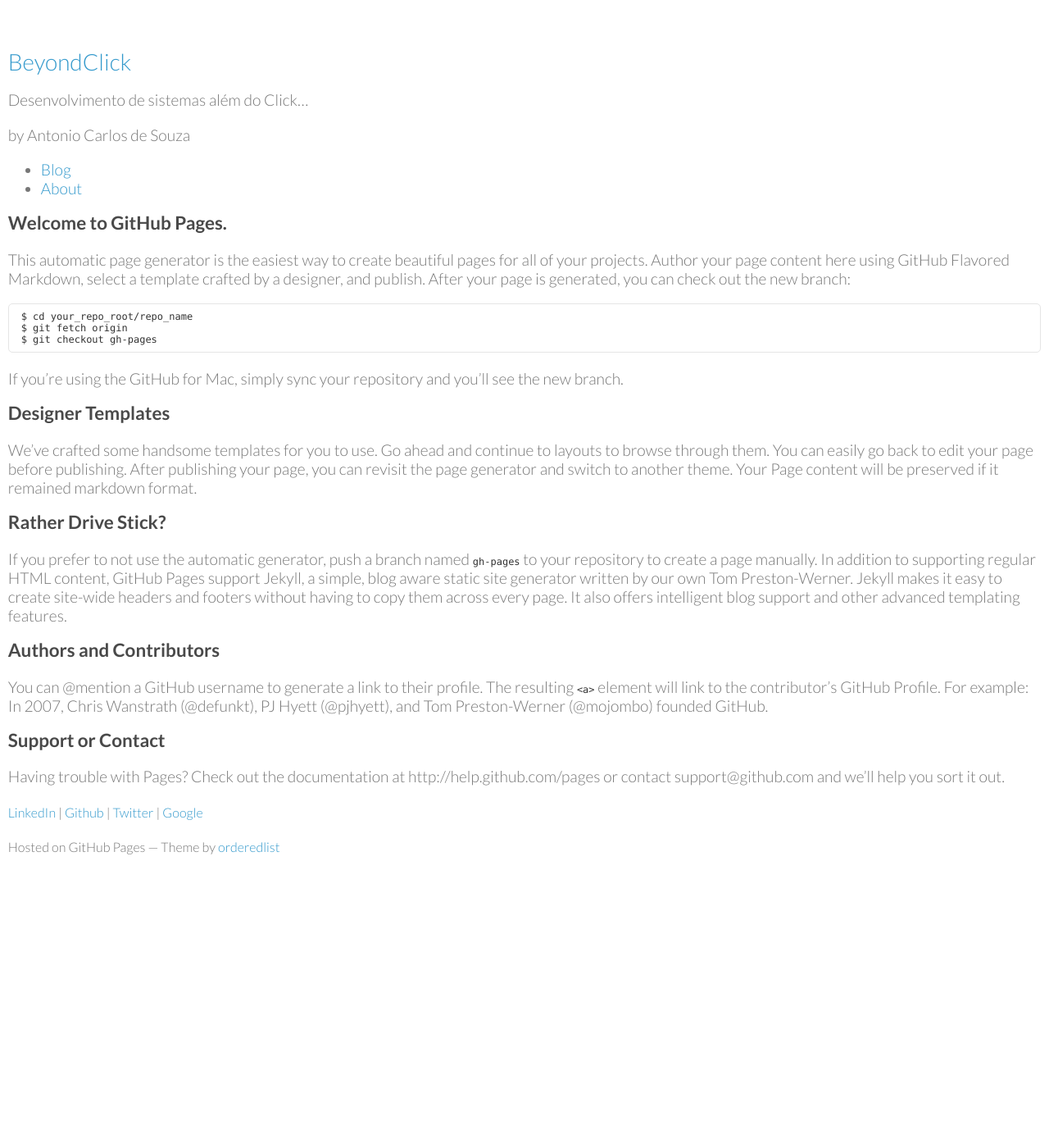
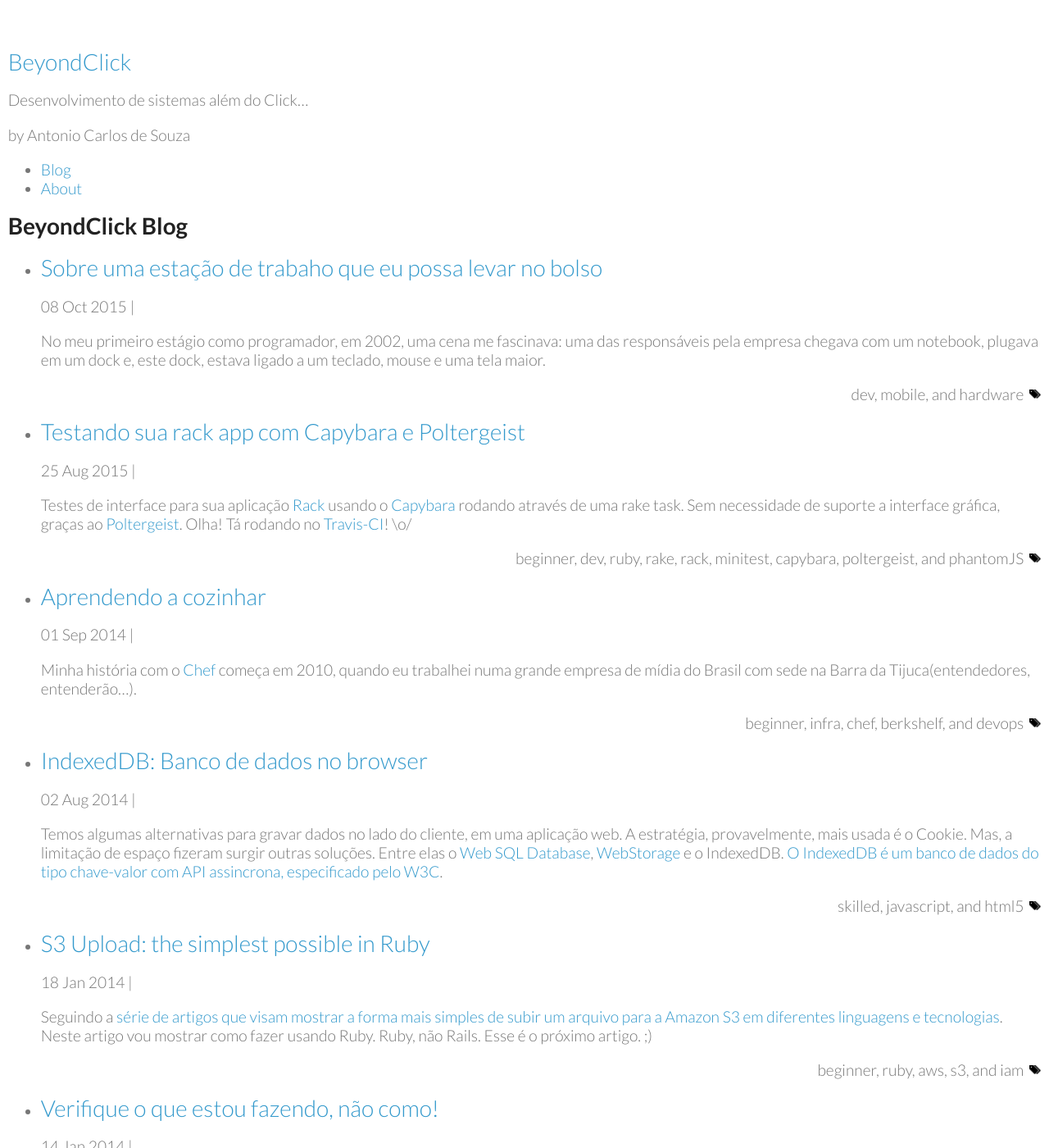
Before and after one commit to acdesouza/acdesouza.github.io, a Jekyll site: the page built from index.md, in a window 1280 px wide and 1400 px high. Shown: the whole window at 82% size. Built offline with Jekyll 4.4.1, drawn with Linux system fonts in a browser that asks for light colours; our own code applies the rules of GitHub Pages for plain Markdown files; comment, search, counter and statistics services are not loaded; some of the changed text lies outside the part shown.

Commit message:
Update index.md

````diff
--- a/index.md
+++ b/index.md
@@ -1,22 +1,25 @@
-### Welcome to GitHub Pages.
-This automatic page generator is the easiest way to create beautiful pages for all of your projects. Author your page content here using GitHub Flavored Markdown, select a template crafted by a designer, and publish. After your page is generated, you can check out the new branch:
+---
+layout: home
+title: BeyondClick Blog
+---
+<h1>{{ page.title }}</h1>
 
-```
-$ cd your_repo_root/repo_name
-$ git fetch origin
-$ git checkout gh-pages
-```
+<ul class="posts">
+  {% for post in site.posts %}
+    <li class="post" itemscope itemtype="http://schema.org/Article">
+      <h1 itemprop="name"><a href="{{ post.url }}" class="anchor">{{ post.title }}</a></h1>
+      <p>
+        <span itemprop="datePublished" content="{{ post.date | date: "%Y-%m-%d"}}">{{ post.date | date_to_string }}</span> |
+        <a href="{{ post.url }}#disqus_thread"></a>
+      </p>
+      <p itemprop="headline">
+        {{ post.excerpt }}
+      </p>
+      <p class="tags" itemprop="keywords">
+        {{ post.tags | array_to_sentence_string }}
+      </p>
+    </li>
+  {% endfor %}
+</ul>
 
-If you're using the GitHub for Mac, simply sync your repository and you'll see the new branch.
-
-### Designer Templates
-We've crafted some handsome templates for you to use. Go ahead and continue to layouts to browse through them. You can easily go back to edit your page before publishing. After publishing your page, you can revisit the page generator and switch to another theme. Your Page content will be preserved if it remained markdown format.
-
-### Rather Drive Stick?
-If you prefer to not use the automatic generator, push a branch named `gh-pages` to your repository to create a page manually. In addition to supporting regular HTML content, GitHub Pages support Jekyll, a simple, blog aware static site generator written by our own Tom Preston-Werner. Jekyll makes it easy to create site-wide headers and footers without having to copy them across every page. It also offers intelligent blog support and other advanced templating features.
-
-### Authors and Contributors
-You can @mention a GitHub username to generate a link to their profile. The resulting `<a>` element will link to the contributor's GitHub Profile. For example: In 2007, Chris Wanstrath (@defunkt), PJ Hyett (@pjhyett), and Tom Preston-Werner (@mojombo) founded GitHub.
-
-### Support or Contact
-Having trouble with Pages? Check out the documentation at http://help.github.com/pages or contact support@github.com and we’ll help you sort it out.
+{% include comments_providers/disqus module="count" %}
````
